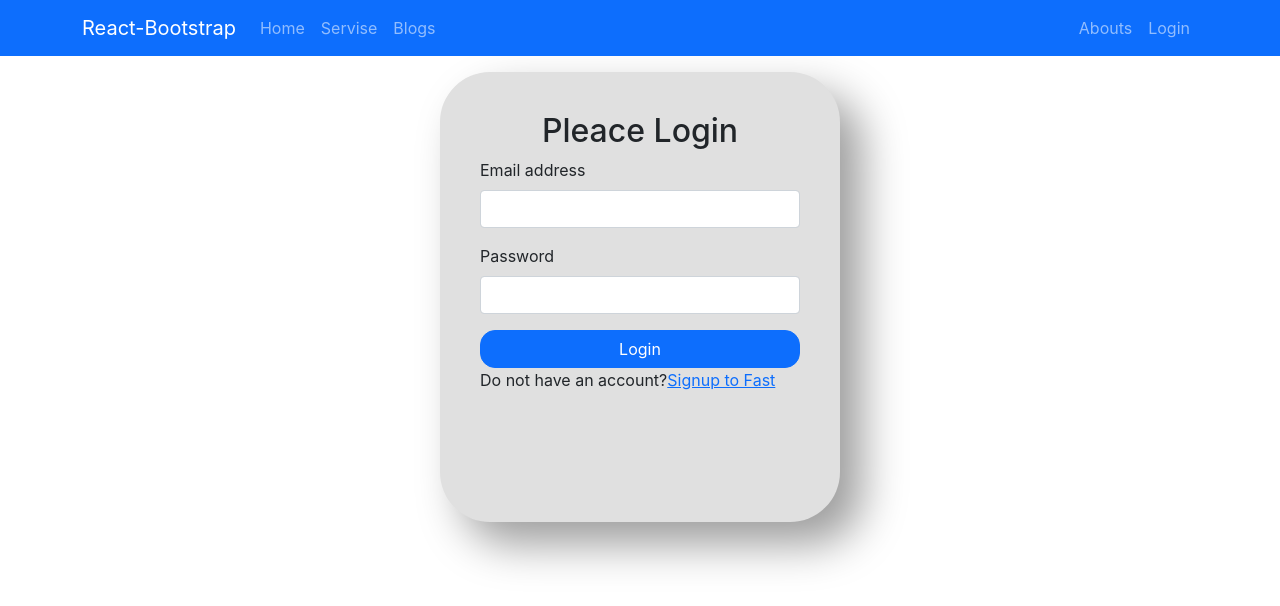
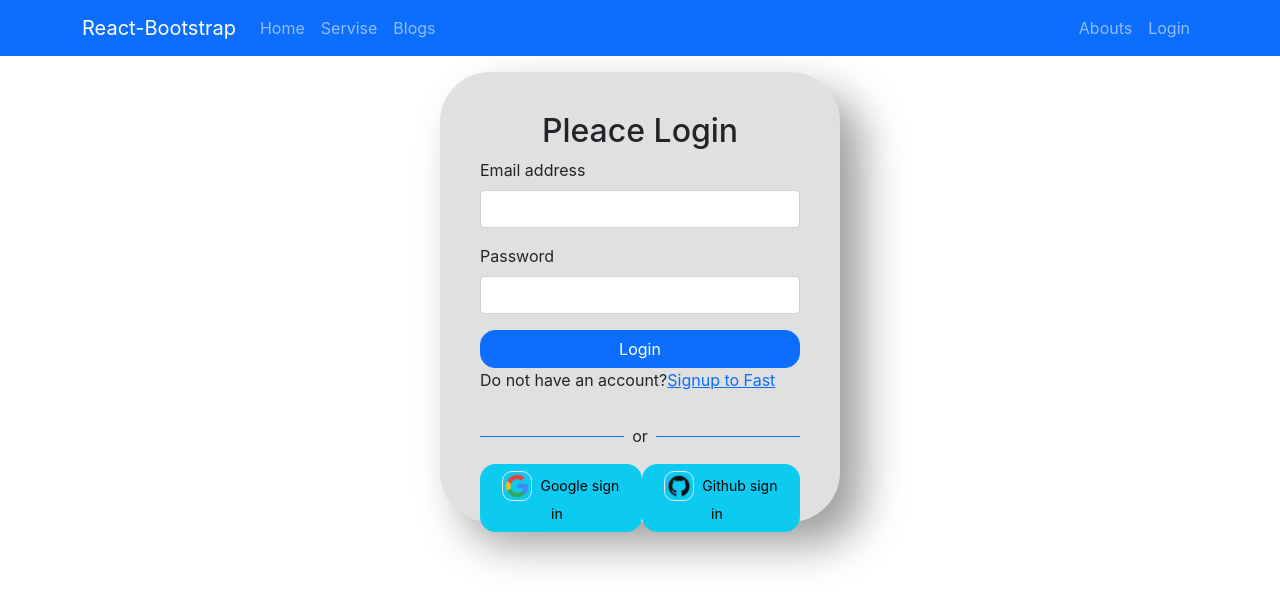
Before and after one commit to RiyadMia/Acinment-10, a React (Create React App) app: page /login in a window 1280 px wide. Shown: the top 606 px of the page. Built offline with nearby package versions, Linux system fonts and the light colour scheme; no server answers.

Commit message:
google add

```diff
--- /dev/null
+++ b/src/Home/SocailLogin/SocilLogin.css
@@ -0,0 +1,8 @@
+ .google{
+    height: 30px;
+    width: 30px;
+}
+ .github{
+    height: 30px;
+    width: 30px;
+ }
--- /dev/null
+++ b/src/Home/SocailLogin/SocilLogin.js
@@ -0,0 +1,65 @@
+import React from "react";
+import google from "../../images/socail/google.png";
+import github from "../../images/socail/GitHubMarkremovebgpreview30x30.png";
+import auth from "../../firebace.init";
+import {
+  useSignInWithGithub,
+  useSignInWithGoogle,
+} from "react-firebase-hooks/auth";
+import { useNavigate } from "react-router-dom";
+import "./SocilLogin.css";
+const SocailLogin = () => {
+  /*signInWithGithub */
+  const [signInWithGithub, user1, loading1, error1] = useSignInWithGithub(auth);
+  /*signInWithGoogle */
+  const [signInWithGoogle, user, loading, error] = useSignInWithGoogle(auth);
+  const navigate = useNavigate();
+  let erroElement;
+
+  if (loading || loading1) {
+    return "Lodeing...";
+  }
+
+  if (error || error1) {
+    erroElement = (
+      <p className="text-danger">
+        Error: {error?.message} {error1?.message}
+      </p>
+    );
+  }
+  if (user || user1) {
+    navigate("/home");
+  }
+  return (
+    <div>
+      <div className="d-flex align-items-center">
+        <div style={{ height: "1px" }} className="bg-primary w-50"></div>
+        <p className="mt-3 px-2">or</p>
+        <div style={{ height: "1px" }} className="bg-primary w-50"></div>
+      </div>
+      {erroElement}
+      <div className="d-flex gap">
+        <button
+          onClick={() => signInWithGoogle()}
+          className="btn btn-info w-30 mx-auto d-block  gap "
+        >
+          <img className="google" src={google} alt="" />
+          <span className="px-2">
+            <small>Google sign in</small>
+          </span>
+        </button>
+        <button
+          onClick={() => signInWithGithub()}
+          className="btn btn-info w-30 mx-auto d-block  gaps "
+        >
+          <img className="github" src={github} alt="" />
+          <span className="px-2">
+            <small>Github sign in</small>
+          </span>
+        </button>
+      </div>
+    </div>
+  );
+};
+
+export default SocailLogin;
--- a/src/component/Login&Sign up/Login/LogIn.js
+++ b/src/component/Login&Sign up/Login/LogIn.js
@@ -7,6 +7,7 @@ import { ToastContainer, toast } from "react-toastify";
 import "react-toastify/dist/ReactToastify.css";
 import "./Login.css";
 import { Link } from "react-router-dom";
+import SocailLogin from "../../../Home/SocailLogin/SocilLogin";
 const Login = () => {
   const [userInfo, setUserInfo] = useState({
     email: "",
@@ -49,7 +50,6 @@ const Login = () => {
   const handleFromSubmit = (e) => {
     e.preventDefault();
     signInWithEmailAndPassword(userInfo.email, userInfo.password);
-    console.log(userInfo);
   };
 
   const navigate = useNavigate();
@@ -57,7 +57,7 @@ const Login = () => {
   const from = location.state?.from?.pathname || "/";
   useEffect(() => {
     if (user) {
-      navigate(from);
+      navigate(from, { replace: true });
     }
   }, [user]);
 
@@ -98,6 +98,7 @@ const Login = () => {
           Do not have an account?<Link to="/signup">Signup to Fast</Link>
         </p>
       </form>
+      <SocailLogin></SocailLogin>
       <ToastContainer />
     </div>
   );
```
Also changed, not shown: src/images/socail/GitHubMarkremovebgpreview30x30.png (added), src/images/socail/google.png (added).
